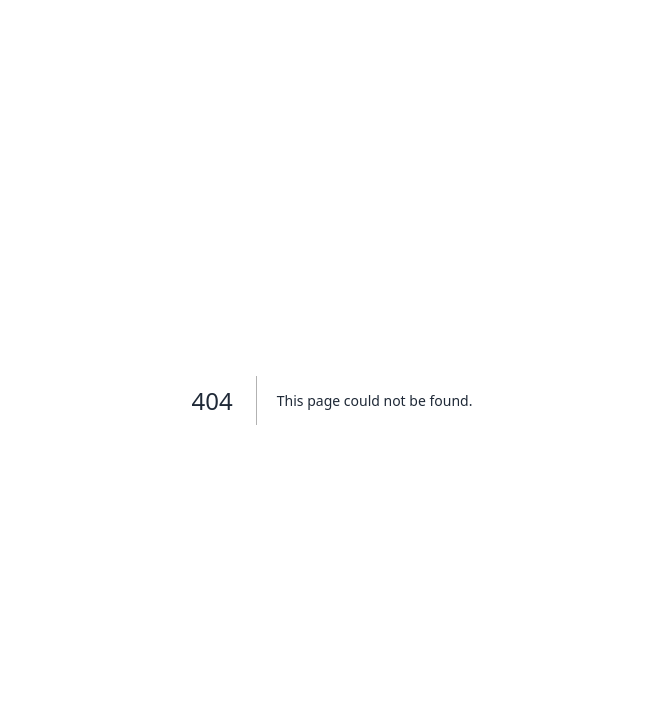
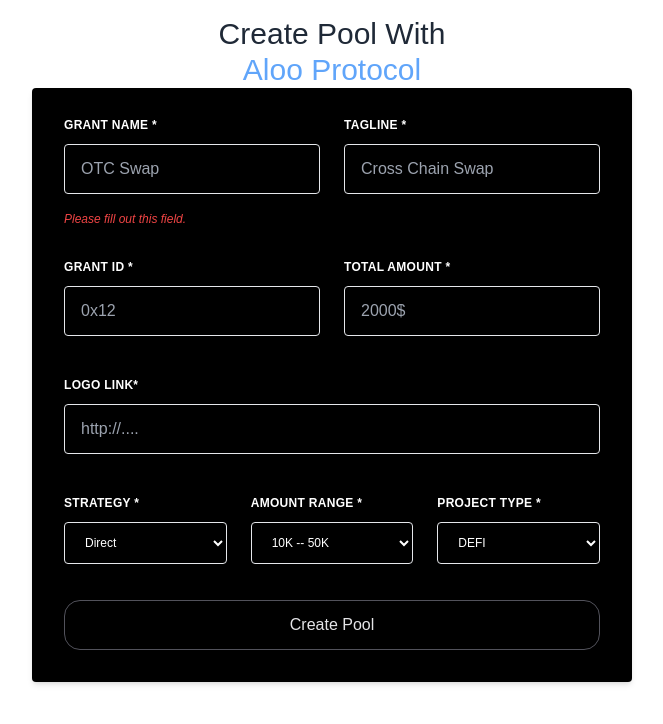
Before and after one commit to CredLancer/FreedFi_Grants, a Next.js app in the folder frontend/: page /createpool in a window 1280 px wide. Before the commit this address had no page. Shown: the top 724 px of the page, without its empty margins (308-971 px from the left). Built offline with nearby package versions, Linux system fonts and the light colour scheme; a web font is replaced by a local one.

Commit message:
Adding Create Pool Page

```diff
--- /dev/null
+++ b/frontend/app/createpool/page.js
@@ -0,0 +1,157 @@
+import React from 'react';
+
+const CreatePool = () => {
+  return (
+    <>
+      <div className="container mx-auto p-4 px-6 md:px-10 pb-12 flex justify-center items-center flex-col">
+        <h1 className="text-3xl text-center">
+          Create Pool With <br />{' '}
+          <span className="text-blue-400">Aloo Protocol</span>
+        </h1>
+        <form className="w-1/2">
+          <div class="bg-black shadow-md rounded px-8 pt-6 pb-8 mb-4 flex flex-col">
+            <div class="-mx-3 md:flex mb-6">
+              <div class="md:w-1/2 px-3 mb-6 md:mb-0">
+                <label
+                  class="uppercase tracking-wide text-white mb-4 text-xs font-bold"
+                  for="company">
+                  Grant Name *
+                </label>
+                <input
+                  class="w-full bg-black mt-2 text-white border border-gray-200 rounded py-3 px-4 mb-3"
+                  id="company"
+                  type="text"
+                  placeholder="OTC Swap"
+                />
+                <div>
+                  <span class="text-red-500 text-xs italic">
+                    Please fill out this field.
+                  </span>
+                </div>
+              </div>
+              <div class="md:w-1/2 px-3">
+                <label
+                  class="uppercase tracking-wide text-white text-xs font-bold mb-2"
+                  for="title">
+                  Tagline *
+                </label>
+                <input
+                  class="w-full bg-black mt-2 text-white border border-gray-200 rounded py-3 px-4 mb-3"
+                  id="title"
+                  type="text"
+                  placeholder="Cross Chain Swap"
+                />
+              </div>
+            </div>
+
+            <div class="-mx-3 md:flex mb-6">
+              <div class="md:w-1/2 px-3 mb-6 md:mb-0">
+                <label
+                  class="uppercase tracking-wide text-white mb-4 text-xs font-bold"
+                  for="company">
+                  Grant ID *
+                </label>
+                <input
+                  class="w-full bg-black mt-2 text-white border border-gray-200 rounded py-3 px-4 mb-3"
+                  id="company"
+                  type="text"
+                  placeholder="0x12"
+                />
+
+              </div>
+              <div class="md:w-1/2 px-3">
+                <label
+                  class="uppercase tracking-wide text-white text-xs font-bold mb-2"
+                  for="title">
+                  Total amount *
+                </label>
+                <input
+                  class="w-full bg-black mt-2 text-white border border-gray-200 rounded py-3 px-4 mb-3"
+                  id="title"
+                  type="text"
+                  placeholder="2000$"
+                />
+              </div>
+            </div>
+            <div class="-mx-3 md:flex mb-6">
+              <div class="md:w-full px-3">
+                <label
+                  class="uppercase tracking-wide text-white text-xs font-bold mb-2"
+                  for="application-link">
+                  Logo Link*
+                </label>
+                <input
+                  class="w-full bg-black mt-2 text-white border border-gray-200 rounded py-3 px-4 mb-3"
+                  id="application-link"
+                  type="text"
+                  placeholder="http://...."
+                />
+              </div>
+            </div>
+            <div class="-mx-3 md:flex mb-2">
+              <div class="md:w-1/2 px-3 mb-6 md:mb-0">
+                <label
+                  class="uppercase tracking-wide text-white text-xs font-bold mb-2"
+                  for="location">
+                  Strategy *
+                </label>
+                <div>
+                  <select
+                    class="w-full bg-black mt-2 text-white border text-xs py-3 px-4 pr-8 mb-3 rounded"
+                    id="location">
+                    <option>Direct</option>
+                    <option>Enugu</option>
+                    <option>Lagos</option>
+                  </select>
+                </div>
+              </div>
+              <div class="md:w-1/2 px-3">
+                <label
+                  class="uppercase tracking-wide text-white text-xs font-bold mb-2"
+                  for="job-type">
+                  aMOUNT rANGE *
+                </label>
+                <div>
+                  <select
+                    class="w-full bg-black mt-2 text-white border text-xs py-3 px-4 pr-8 mb-3 rounded"
+                    id="job-type">
+                    <option>10K -- 50K</option>
+                    <option>100K -- 150K</option>
+                    <option>200K -- 250K</option>
+                  </select>
+                </div>
+              </div>
+              <div class="md:w-1/2 px-3">
+                <label
+                  class="uppercase tracking-wide text-white text-xs font-bold mb-2"
+                  for="department">
+                  project type *
+                </label>
+                <div>
+                  <select
+                    class="w-full bg-black mt-2 text-white border text-xs py-3 px-4 pr-8 mb-3 rounded"
+                    id="department">
+                    <option>DEFI</option>
+                    <option>NFT PLACE</option>
+                    <option>DAO's</option>
+                  </select>
+                </div>
+              </div>
+            </div>
+
+
+            <div class="-mx-3 md:flex mt-4">
+              <div class="md:w-full px-3">
+                <button className="w-full px-4 py-3 rounded-2xl border border-zinc-600 text-zinc-200 text-base font-medium bg-transparent hover:bg-zinc-800 cursor-pointer transition-colors">
+                  Create Pool
+                </button>
+              </div>
+            </div>
+          </div>
+        </form>
+      </div>
+    </>
+  );
+};
+
+export default CreatePool;
```
